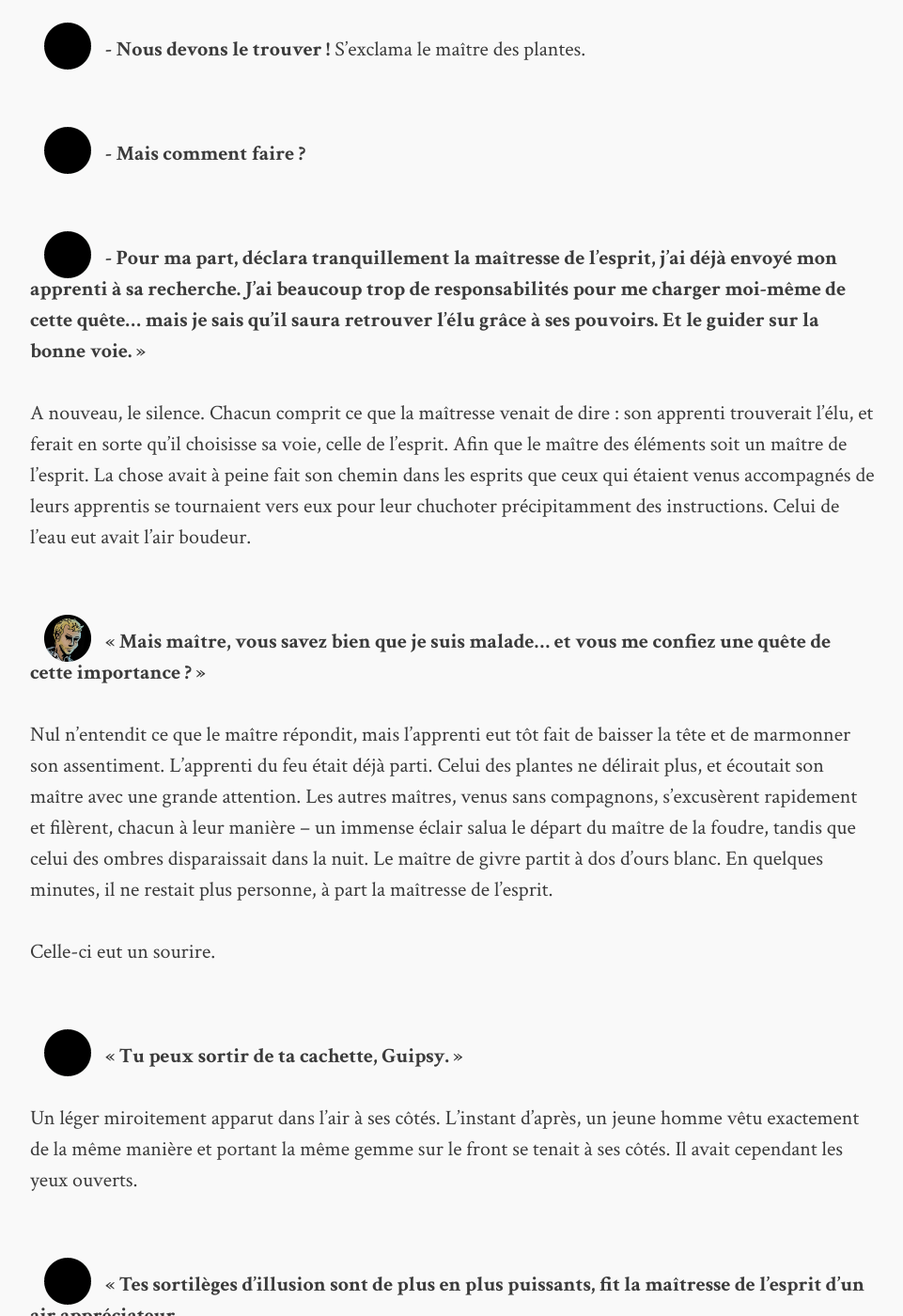
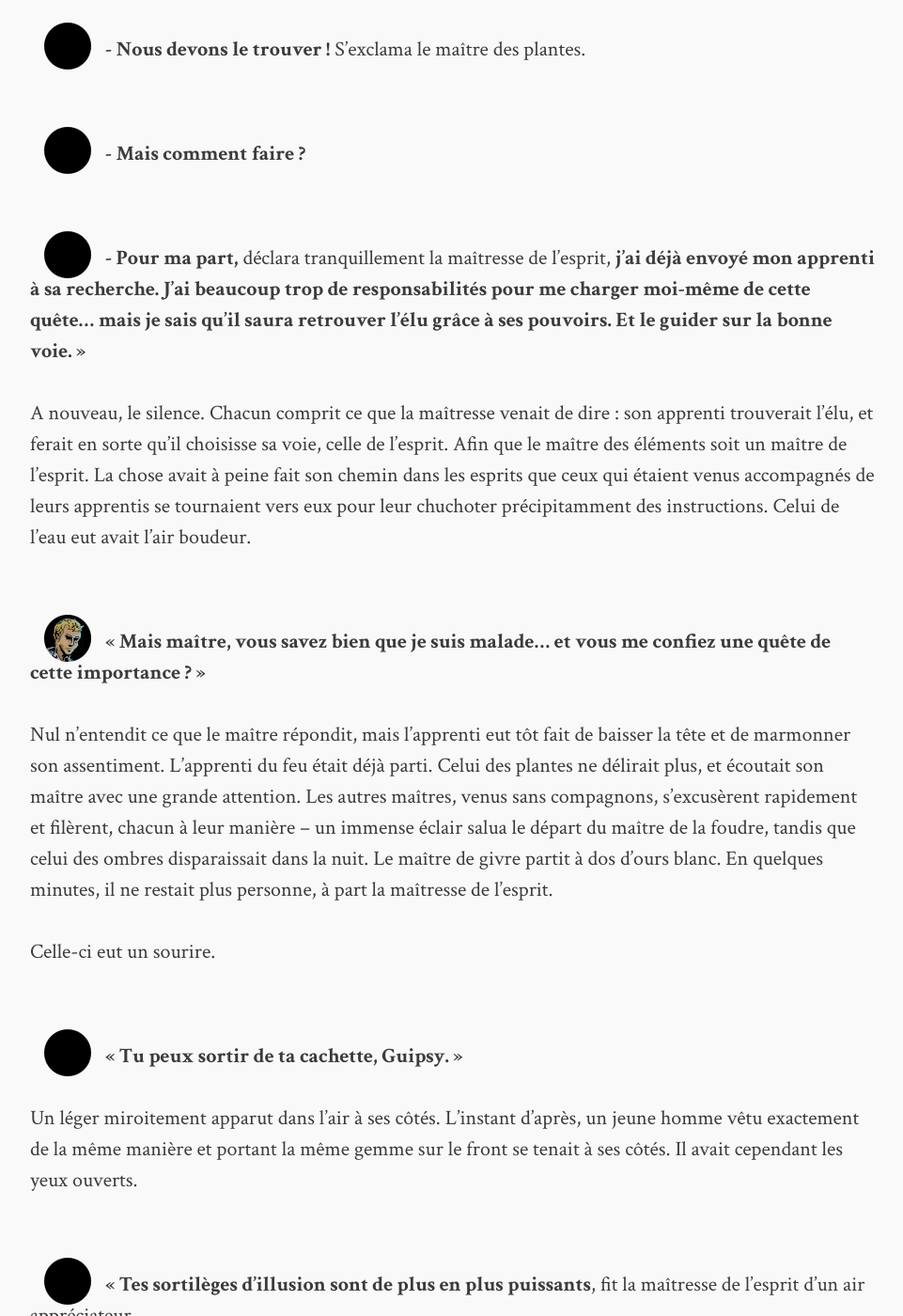
Before and after one commit to Tapus/tygrec, a Jekyll site: the page built from _posts/2014-11-24-chapitre-1.md, in a window 1280 px wide and 1400 px high, scrolled down 6125 px. Shown: the whole window at 94% size, without its empty margins (158-1119 px from the left). Built offline with Jekyll 4.4.1, drawn with Linux system fonts in a browser that asks for light colours; some of the changed text lies outside the part shown.

```diff
--- a/_posts/2014-11-24-chapitre-1.md
+++ b/_posts/2014-11-24-chapitre-1.md
@@ -52,7 +52,7 @@
 
 <img class="portrait" src="/images/Unknown.png">**\- Maître et apprenti de l'eau, vous me dites si je vous dérange. Est-ce que quelqu'un est intéressé par la prophétie alors ou non ?**
 
-<img class="portrait" src="/images/Unknown.png">**\- Dites-nous, maîtresse de l'esprit, intervint la maîtresse du givre. S'agit-il d'un moyen de vaincre Cavator ?**
+<img class="portrait" src="/images/Unknown.png">**\- Dites-nous, maîtresse de l'esprit,** intervint la maîtresse du givre. **S'agit-il d'un moyen de vaincre Cavator ?**
 
 <img class="portrait" src="/images/Unknown.png">**\- Je l'espère... écoutez donc ce que m'a rapporté la chouette... »**
 
@@ -88,7 +88,7 @@
 
 <img class="portrait" src="/images/Unknown.png">**\- Mais comment faire ?**
 
-<img class="portrait" src="/images/Unknown.png">**\- Pour ma part, déclara tranquillement la maîtresse de l'esprit, j'ai déjà envoyé mon apprenti à sa recherche. J'ai beaucoup trop de responsabilités pour me charger moi-même de cette quête... mais je sais qu'il saura retrouver l'élu grâce à ses pouvoirs. Et le guider sur la bonne voie. »**
+<img class="portrait" src="/images/Unknown.png">**\- Pour ma part,** déclara tranquillement la maîtresse de l'esprit, **j'ai déjà envoyé mon apprenti à sa recherche. J'ai beaucoup trop de responsabilités pour me charger moi-même de cette quête... mais je sais qu'il saura retrouver l'élu grâce à ses pouvoirs. Et le guider sur la bonne voie. »**
 
 A nouveau, le silence. Chacun comprit ce que la maîtresse venait de dire : son apprenti trouverait l'élu, et ferait en sorte qu'il choisisse sa voie, celle de l'esprit. Afin que le maître des éléments soit un maître de l'esprit. La chose avait à peine fait son chemin dans les esprits que ceux qui étaient venus accompagnés de leurs apprentis se tournaient vers eux pour leur chuchoter précipitamment des instructions. Celui de l'eau eut avait l'air boudeur.
 
@@ -102,7 +102,7 @@
 
 Un léger miroitement apparut dans l'air à ses côtés. L'instant d'après, un jeune homme vêtu exactement de la même manière et portant la même gemme sur le front se tenait à ses côtés. Il avait cependant les yeux ouverts.
 
-<img class="portrait" src="/images/Unknown.png">**« Tes sortilèges d'illusion sont de plus en plus puissants, fit la maîtresse de l'esprit d'un air appréciateur.**
+<img class="portrait" src="/images/Unknown.png">**« Tes sortilèges d'illusion sont de plus en plus puissants**, fit la maîtresse de l'esprit d'un air appréciateur.
 
 <img class="portrait" src="/images/Guipsy.png">**\- Je vous remercie**, répondit Guipsy en souriant à son tour. **J'ai découvert que prendre un petit verre d'alcool avant un sort décuple ma puissance.**
 
```
Also changed, not shown: _posts/2014-11-26-chapitre-2.md (+1 -1 lines).
